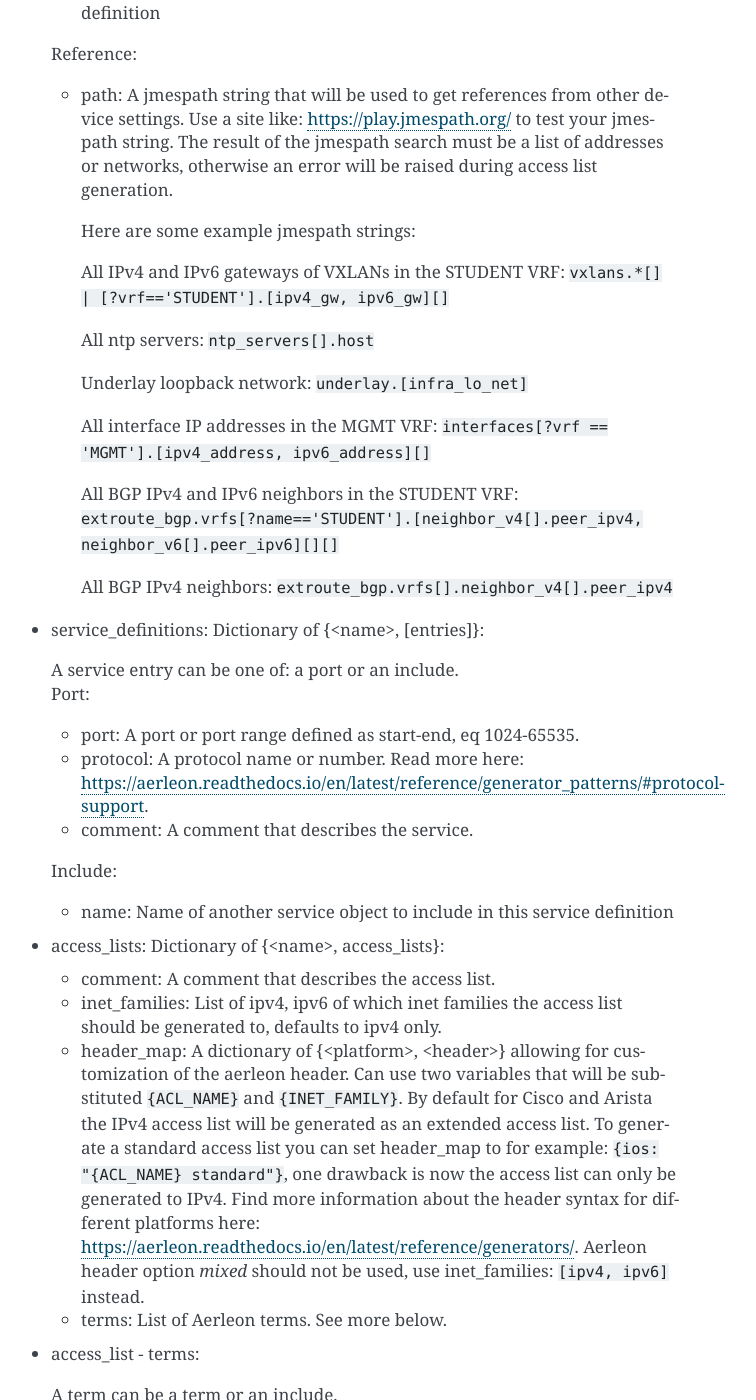
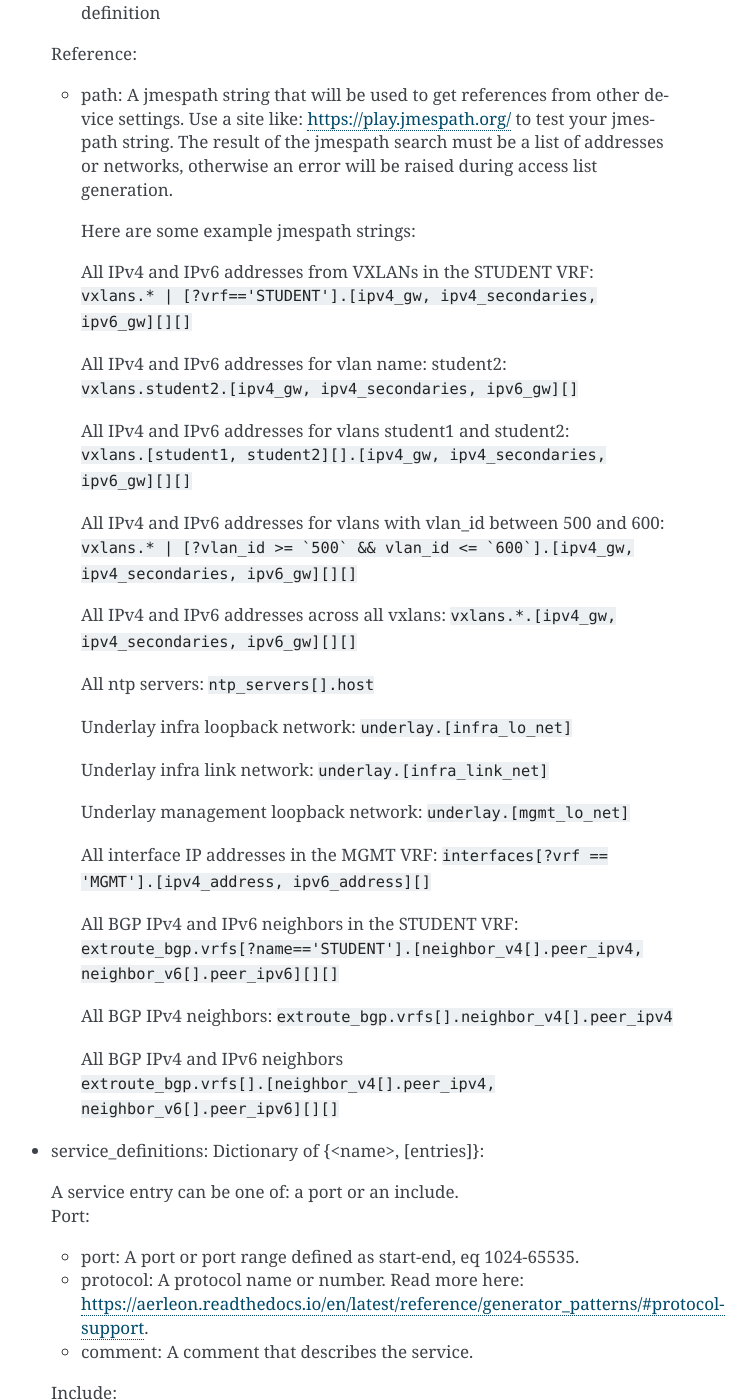
Before and after one commit to SUNET/cnaas-nms, a Sphinx documentation site: the page built from docs/reporef/index.rst, in a window 1280 px wide and 1400 px high, scrolled down 3703 px. Shown: the whole window, without its empty margins (399-1155 px from the left). Built offline with Sphinx 7.4.7, drawn with Linux system fonts in a browser that asks for light colours.

Commit message:
Update docs with more jmespath examples

```diff
--- a/docs/reporef/index.rst
+++ b/docs/reporef/index.rst
@@ -172,14 +172,32 @@ access_lists.yml
 
     Here are some example jmespath strings:
 
-    All IPv4 and IPv6 gateways of VXLANs in the STUDENT VRF:
-    :code:`vxlans.*[] | [?vrf=='STUDENT'].[ipv4_gw, ipv6_gw][]`
+    All IPv4 and IPv6 addresses from VXLANs in the STUDENT VRF:
+    :code:`vxlans.* | [?vrf=='STUDENT'].[ipv4_gw, ipv4_secondaries, ipv6_gw][][]`
+
+    All IPv4 and IPv6 addresses for vlan name: student2:
+    :code:`vxlans.student2.[ipv4_gw, ipv4_secondaries, ipv6_gw][]`
+
+    All IPv4 and IPv6 addresses for vlans student1 and student2:
+    :code:`vxlans.[student1, student2][].[ipv4_gw, ipv4_secondaries, ipv6_gw][][]`
+
+    All IPv4 and IPv6 addresses for vlans with vlan_id between 500 and 600:
+    :code:`vxlans.* | [?vlan_id >= \`500\` && vlan_id <= \`600\`].[ipv4_gw, ipv4_secondaries, ipv6_gw][][]`
+
+    All IPv4 and IPv6 addresses across all vxlans:
+    :code:`vxlans.*.[ipv4_gw, ipv4_secondaries, ipv6_gw][][]`
 
     All ntp servers:
     :code:`ntp_servers[].host`
 
-    Underlay loopback network:
+    Underlay infra loopback network:
     :code:`underlay.[infra_lo_net]`
+
+    Underlay infra link network:
+    :code:`underlay.[infra_link_net]`
+
+    Underlay management loopback network:
+    :code:`underlay.[mgmt_lo_net]`
 
     All interface IP addresses in the MGMT VRF:
     :code:`interfaces[?vrf == 'MGMT'].[ipv4_address, ipv6_address][]`
@@ -190,6 +208,8 @@ access_lists.yml
     All BGP IPv4 neighbors:
     :code:`extroute_bgp.vrfs[].neighbor_v4[].peer_ipv4`
 
+    All BGP IPv4 and IPv6 neighbors
+    :code:`extroute_bgp.vrfs[].[neighbor_v4[].peer_ipv4, neighbor_v6[].peer_ipv6][][]`
 
 - service_definitions: Dictionary of {<name>, [entries]}:
 
```
